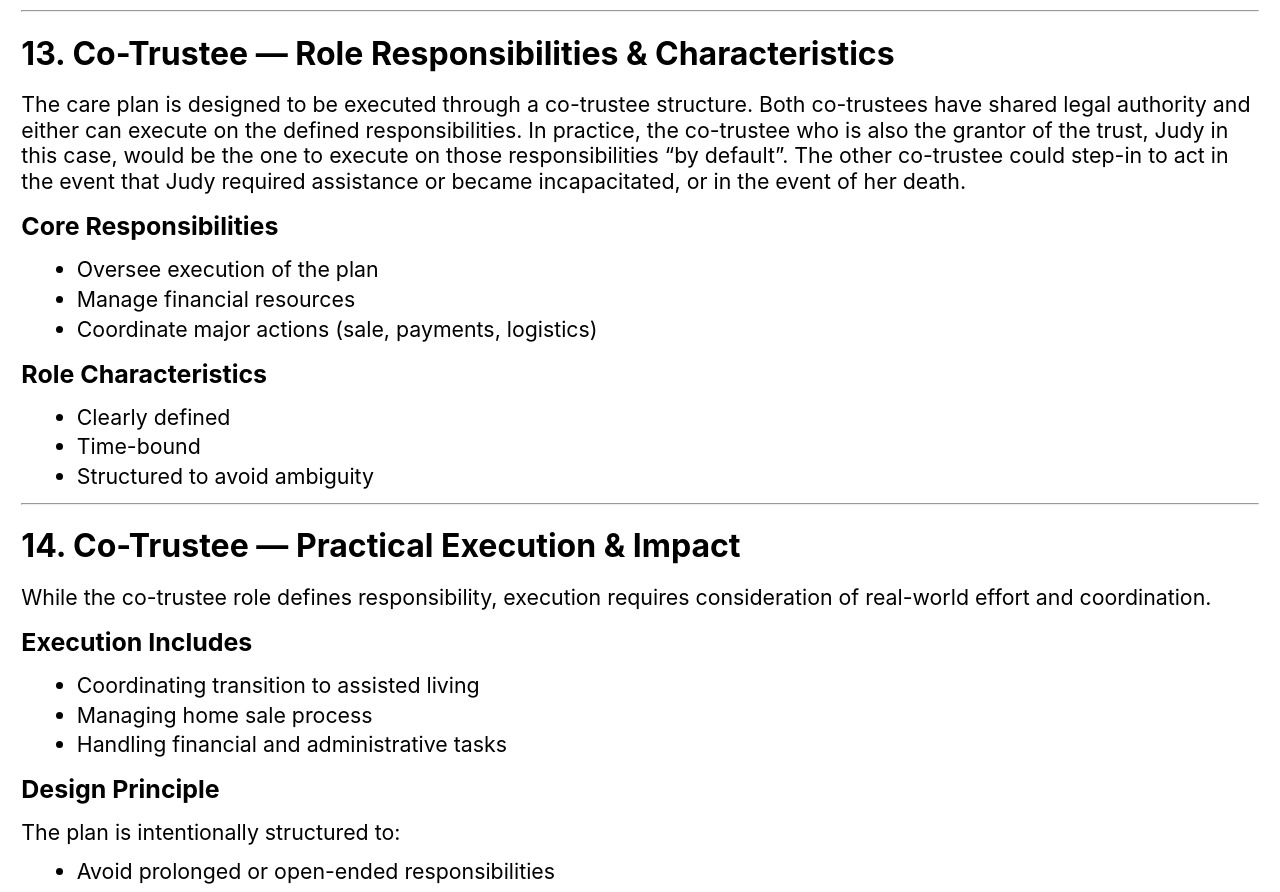
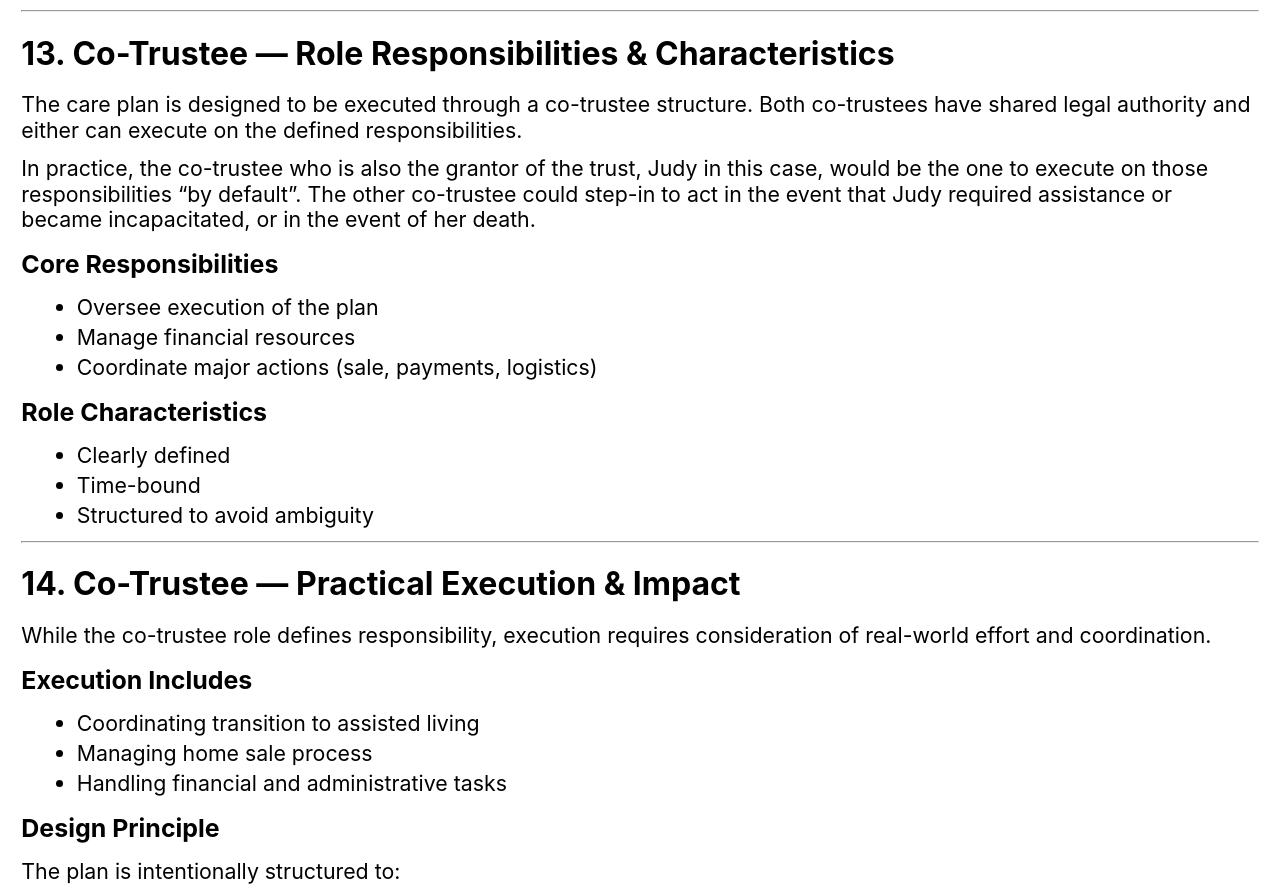
Before and after one commit to kholford/jamcp, a plain HTML site: page cp-main.html in a window 1280 px wide. Shown: the part 5840-6732 px from the top of the page. Drawn offline with Linux system fonts and the light colour scheme.

Commit message:
Add files via upload

```diff
--- a/cp-main.html
+++ b/cp-main.html
@@ -405,7 +405,8 @@
 </ul>
 <hr />
 <h2>13. Co-Trustee — Role Responsibilities &amp; Characteristics</h2>
-<p>The care plan is designed to be executed through a co-trustee structure. Both co-trustees have shared legal authority and either can execute on the defined responsibilities. In practice, the co-trustee who is also the grantor of the trust, Judy in this case, would be the one to execute on those responsibilities “by default”.   The other co-trustee could step-in to act in the event that Judy required assistance or became incapacitated, or in the event of her death.</p>
+<p>The care plan is designed to be executed through a co-trustee structure. Both co-trustees have shared legal authority and either can execute on the defined responsibilities.</p>
+<p>In practice, the co-trustee who is also the grantor of the trust, Judy in this case, would be the one to execute on those responsibilities “by default”.   The other co-trustee could step-in to act in the event that Judy required assistance or became incapacitated, or in the event of her death.</p>
 <h3>Core Responsibilities</h3>
 <ul>
 <li>Oversee execution of the plan</li>
```
